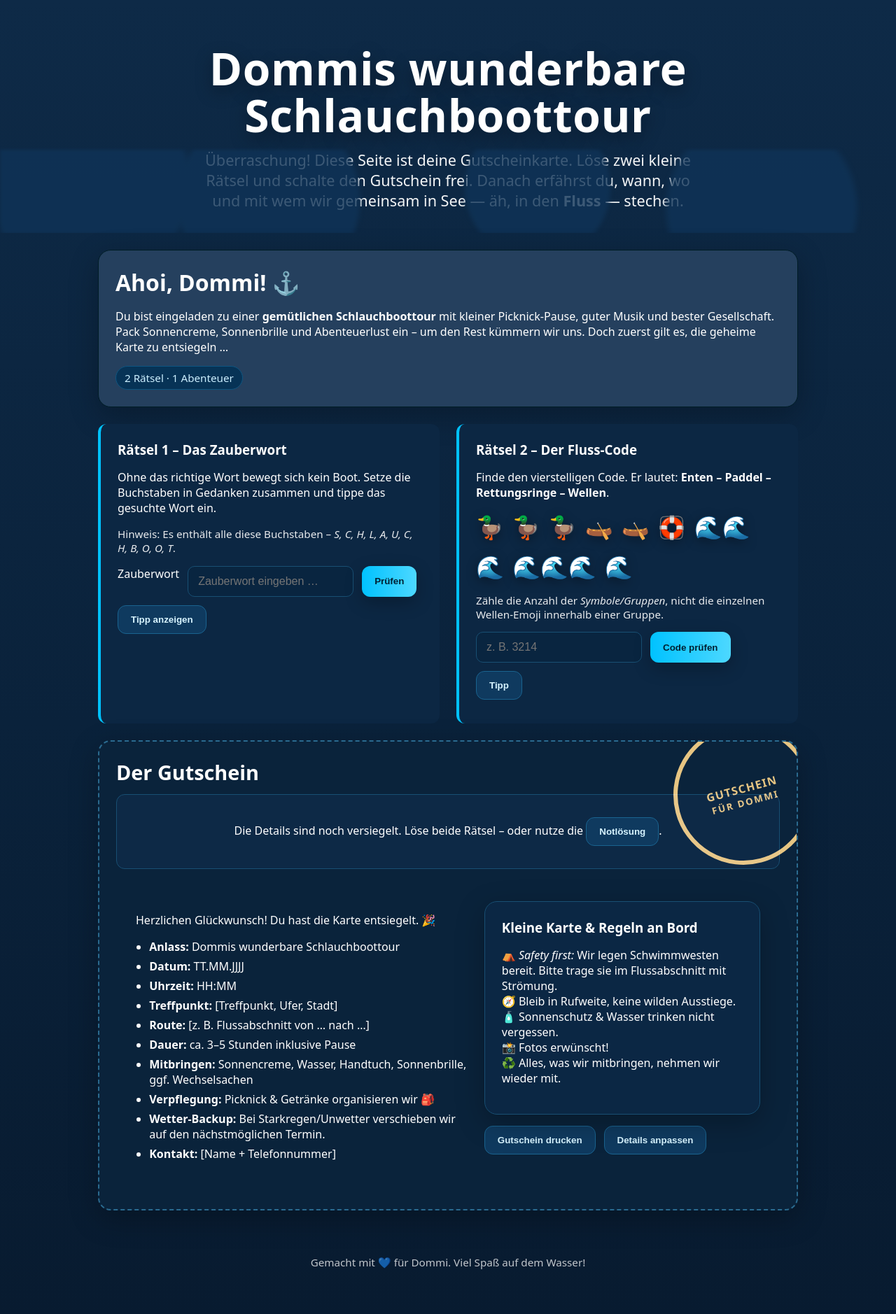
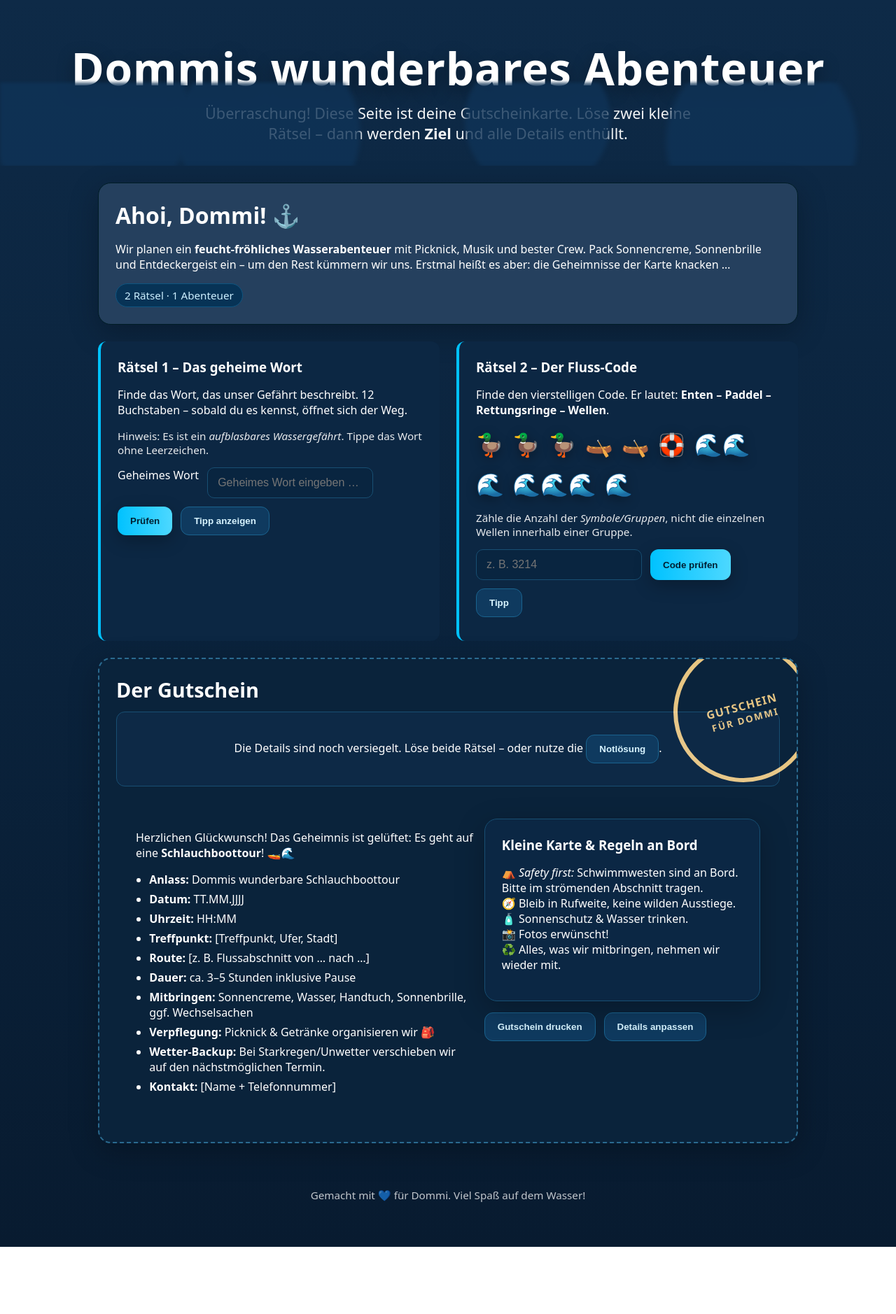
Before and after one commit to kokusbanane/kokusbanane.github.io, a plain HTML site: page domi.html in a window 1280 px wide. Shown: the whole page at 70% size. After the commit the page ends 1782 px from the top, so only its background shows below. Drawn offline with Linux system fonts and the light colour scheme.

Commit message:
Update domi.html

```diff
--- a/domi.html
+++ b/domi.html
@@ -3,73 +3,44 @@
 <head>
 <meta charset="utf-8" />
 <meta name="viewport" content="width=device-width, initial-scale=1" />
-<title>Dommis wunderbare Schlauchboottour</title>
-<meta name="description" content="Geschenkseite: Dommi bekommt eine Schlauchboottour! Mit zwei kleinen Rätseln zum Freischalten des Gutscheins." />
+<title>Dommis wunderbares Abenteuer</title>
+<meta name="description" content="Überraschungs-Geschenkseite mit zwei Rätseln. Löse sie, um das Ziel und den Gutschein freizuschalten." />
 <style>
   :root{
-    --bg:#0e2a47;
-    --fg:#ffffff;
-    --accent:#00c2ff;
-    --accent2:#ffd166;
-    --ok:#51d88a;
-    --warn:#ff6b6b;
-    --ink:#0b1b2b;
-    --card:#122f50;
+    --bg:#0e2a47; --fg:#ffffff; --accent:#00c2ff; --accent2:#ffd166; --ok:#51d88a; --warn:#ff6b6b;
+    --ink:#0b1b2b; --card:#122f50;
   }
   *{box-sizing:border-box}
   html,body{margin:0;padding:0;background:linear-gradient(180deg,#0e2a47 0%, #0a223b 55%, #081b30 100%);
     color:var(--fg); font-family: system-ui, -apple-system, Segoe UI, Roboto, Helvetica, Arial, sans-serif;}
   a{color:var(--accent)}
-  header{
-    position:relative; text-align:center; padding:64px 24px 32px;
-    overflow:hidden; isolation:isolate;
-  }
-  header h1{
-    font-size: clamp(2rem, 6vw, 4rem);
-    margin:0; line-height:1.05; letter-spacing:0.01em;
-    text-shadow: 0 8px 24px rgba(0,0,0,.35);
-  }
-  header p.lead{
-    margin:16px auto 0; max-width:720px; font-size:clamp(1.05rem,2.3vw,1.35rem); opacity:.95
-  }
-  .wave{
-    position:absolute; left:0; right:0; bottom:-1px; height:120px;
+  header{position:relative; text-align:center; padding:64px 24px 32px; overflow:hidden; isolation:isolate;}
+  header h1{font-size: clamp(2rem, 6vw, 4rem); margin:0; line-height:1.05; letter-spacing:0.01em;
+    text-shadow: 0 8px 24px rgba(0,0,0,.35);}
+  header p.lead{margin:16px auto 0; max-width:720px; font-size:clamp(1.05rem,2.3vw,1.35rem); opacity:.95}
+  .wave{position:absolute; left:0; right:0; bottom:-1px; height:120px;
     background:
       radial-gradient(circle at 10% 40%, #0f3357 0 12%, transparent 13%),
       radial-gradient(circle at 30% 60%, #0f3357 0 14%, transparent 15%),
       radial-gradient(circle at 60% 45%, #0f3357 0 13%, transparent 14%),
       radial-gradient(circle at 85% 70%, #0f3357 0 12%, transparent 13%);
-    opacity:.8; filter: blur(2px);
-  }
-
+    opacity:.8; filter: blur(2px);}
   main{padding:24px}
   .container{max-width:1000px;margin-inline:auto}
   .card{
     background:color-mix(in srgb, var(--card) 92%, #fff 8%);
     border:1px solid color-mix(in srgb, var(--accent) 15%, #000 85%);
-    border-radius:18px; padding:24px; box-shadow:0 12px 40px rgba(0,0,0,.25);
-    backdrop-filter: blur(4px);
+    border-radius:18px; padding:24px; box-shadow:0 12px 40px rgba(0,0,0,.25); backdrop-filter: blur(4px);
   }
-  .grid{
-    display:grid; gap:24px;
-    grid-template-columns: repeat(auto-fit, minmax(280px,1fr));
-  }
-
+  .grid{display:grid; gap:24px; grid-template-columns: repeat(auto-fit, minmax(280px,1fr));}
   h2{margin:0 0 12px; font-size:clamp(1.4rem,3vw,2rem)}
   h3{margin:0 0 8px}
-  .badge{
-    display:inline-block; padding:6px 12px; border-radius:999px; background:#073356; color:#ccefff; font-size:.95rem; border:1px solid #0e5581;
-  }
-
+  .badge{display:inline-block; padding:6px 12px; border-radius:999px; background:#073356; color:#ccefff; font-size:.95rem; border:1px solid #0e5581;}
   .gift-info li{margin:6px 0}
   ul{padding-left:1.2rem}
-
-  /* Rätsel */
   .puzzle{position:relative;border-left:4px solid var(--accent);padding:24px;background:#0c2743;border-radius:12px}
   .puzzle.solved{border-left-color:var(--ok); background:#0f304f}
-  .status{
-    margin-top:10px; font-weight:600
-  }
+  .status{margin-top:10px; font-weight:600}
   .status.ok{color:var(--ok)}
   .status.err{color:var(--warn)}
   .input-row{display:flex;gap:12px;flex-wrap:wrap}
@@ -82,56 +53,27 @@
     background:linear-gradient(90deg, var(--accent) 0%, #4dd8ff 100%); color:#002033;
     box-shadow:0 8px 24px rgba(0,0,0,.25);
   }
-  button.secondary{
-    background:#0f3a5f; color:#d7f4ff; border:1px solid #1a638f; box-shadow:none;
-  }
+  button.secondary{background:#0f3a5f; color:#d7f4ff; border:1px solid #1a638f; box-shadow:none;}
   button:disabled{opacity:.55; cursor:not-allowed}
-
-  .symbols{
-    font-size:2rem; line-height:1.4; display:flex; flex-wrap:wrap; gap:12px; margin:12px 0;
-  }
+  .symbols{font-size:2rem; line-height:1.4; display:flex; flex-wrap:wrap; gap:12px; margin:12px 0;}
   .symbols span{filter: drop-shadow(0 4px 8px rgba(0,0,0,.35))}
   .hint{font-size:.95rem; opacity:.9}
-
-  /* Gutschein */
-  #voucher{
-    margin-top:24px; position:relative; overflow:hidden;
-    border:2px dashed #2a6a8f; border-radius:18px; background:#0a233b;
-  }
-  #voucher .content{
-    padding:28px;
-    display:grid; gap:16px; grid-template-columns:1.1fr 0.9fr;
-  }
+  #voucher{margin-top:24px; position:relative; overflow:hidden; border:2px dashed #2a6a8f; border-radius:18px; background:#0a233b;}
+  #voucher .content{padding:28px; display:grid; gap:16px; grid-template-columns:1.1fr 0.9fr;}
   #voucher h2{font-size:1.8rem}
   .stamp{
-    position:absolute; right:-24px; top:-24px; rotate:-15deg;
-    width:200px; aspect-ratio:1/1; border-radius:50%;
-    border:6px solid #ffd166; color:#ffd166; display:grid; place-items:center;
-    font-weight:800; text-align:center; text-transform:uppercase; letter-spacing:.08em;
-    background:transparent; mix-blend-mode:screen; opacity:.9;
+    position:absolute; right:-24px; top:-24px; rotate:-15deg; width:200px; aspect-ratio:1/1; border-radius:50%;
+    border:6px solid #ffd166; color:#ffd166; display:grid; place-items:center; font-weight:800; text-align:center;
+    text-transform:uppercase; letter-spacing:.08em; background:transparent; mix-blend-mode:screen; opacity:.9;
   }
   .stamp small{display:block; font-weight:600; letter-spacing:.15em}
   .voucher-list li{margin:6px 0}
-  .reveal{
-    display:none; margin-top:18px;
-  }
+  .reveal{display:none; margin-top:18px;}
   .reveal.show{display:block}
-  .lock{
-    padding:16px; border-radius:12px; background:#0d2946; border:1px solid #184f73; margin-top:12px; text-align:center
-  }
-
-  /* Canvas Konfetti */
+  .lock{padding:16px; border-radius:12px; background:#0d2946; border:1px solid #184f73; margin-top:12px; text-align:center}
   #confetti{position:fixed; inset:0; pointer-events:none; z-index:999}
-
-  footer{
-    text-align:center; opacity:.75; font-size:.95rem; padding:40px 16px 64px;
-  }
-
-  @media (max-width:780px){
-    #voucher .content{grid-template-columns:1fr}
-    .stamp{width:160px}
-  }
-
+  footer{text-align:center; opacity:.75; font-size:.95rem; padding:40px 16px 64px;}
+  @media (max-width:780px){#voucher .content{grid-template-columns:1fr} .stamp{width:160px}}
   @media print{
     body{background:white;color:black}
     header, .lock, .controls, #confetti{display:none !important}
@@ -145,9 +87,8 @@
 <canvas id="confetti"></canvas>
 
 <header>
-  <h1>Dommis wunderbare Schlauchboottour</h1>
-  <p class="lead">Überraschung! Diese Seite ist deine Gutscheinkarte. Löse zwei kleine Rätsel und schalte den Gutschein frei.
-    Danach erfährst du, wann, wo und mit wem wir gemeinsam in See — äh, in den <strong>Fluss</strong> — stechen.</p>
+  <h1>Dommis wunderbares Abenteuer</h1>
+  <p class="lead">Überraschung! Diese Seite ist deine Gutscheinkarte. Löse zwei kleine Rätsel – dann werden <strong>Ziel</strong> und alle Details enthüllt.</p>
   <div class="wave" aria-hidden="true"></div>
 </header>
 
@@ -155,22 +96,19 @@
   <div class="container">
     <section class="card" aria-labelledby="intro-title">
       <h2 id="intro-title">Ahoi, Dommi! ⚓️</h2>
-      <p>Du bist eingeladen zu einer <strong>gemütlichen Schlauchboottour</strong> mit kleiner Picknick-Pause, guter Musik
-         und bester Gesellschaft. Pack Sonnencreme, Sonnenbrille und Abenteuerlust ein – um den Rest kümmern wir uns.
-         Doch zuerst gilt es, die geheime Karte zu entsiegeln …</p>
+      <p>Wir planen ein <strong>feucht-fröhliches Wasserabenteuer</strong> mit Picknick, Musik und bester Crew. Pack Sonnencreme, Sonnenbrille und Entdeckergeist ein – um den Rest kümmern wir uns. Erstmal heißt es aber: die Geheimnisse der Karte knacken …</p>
       <span class="badge">2 Rätsel · 1 Abenteuer</span>
     </section>
 
     <section class="grid" style="margin-top:24px">
       <!-- Puzzle 1 -->
       <article class="puzzle" id="puzzle1" aria-labelledby="p1-title">
-        <h3 id="p1-title">Rätsel 1 – Das Zauberwort</h3>
-        <p>Ohne das richtige Wort bewegt sich kein Boot. Setze die Buchstaben in Gedanken zusammen
-           und tippe das gesuchte Wort ein.</p>
-        <p class="hint">Hinweis: Es enthält alle diese Buchstaben – <em>S, C, H, L, A, U, C, H, B, O, O, T</em>.</p>
+        <h3 id="p1-title">Rätsel 1 – Das geheime Wort</h3>
+        <p>Finde das Wort, das unser Gefährt beschreibt. 12 Buchstaben – sobald du es kennst, öffnet sich der Weg.</p>
+        <p class="hint">Hinweis: Es ist ein <em>aufblasbares Wassergefährt</em>. Tippe das Wort ohne Leerzeichen.</p>
         <div class="input-row">
-          <label for="word" class="sr-only">Zauberwort</label>
-          <input id="word" type="text" autocomplete="off" placeholder="Zauberwort eingeben …" />
+          <label for="word" class="sr-only">Geheimes Wort</label>
+          <input id="word" type="text" autocomplete="off" placeholder="Geheimes Wort eingeben …" />
           <button id="check1">Prüfen</button>
           <button id="hint1" class="secondary" type="button">Tipp anzeigen</button>
         </div>
@@ -182,25 +120,15 @@
         <h3 id="p2-title">Rätsel 2 – Der Fluss-Code</h3>
         <p>Finde den vierstelligen Code. Er lautet: <strong>Enten – Paddel – Rettungsringe – Wellen</strong>.</p>
         <div class="symbols" aria-hidden="true" id="symbolField">
-          <!-- Enten -->
-          <span class="duck">🦆</span>
-          <span class="duck">🦆</span>
-          <span class="duck">🦆</span>
-
-          <!-- Paddel (Canoe emoji als Paddel-Ersatz) -->
-          <span class="paddle">🛶</span>
-          <span class="paddle">🛶</span>
-
-          <!-- Rettungsringe -->
+          <span class="duck">🦆</span><span class="duck">🦆</span><span class="duck">🦆</span>
+          <span class="paddle">🛶</span><span class="paddle">🛶</span>
           <span class="ring">🛟</span>
-
-          <!-- Wellen-Gruppen -->
           <span class="waveSymbol">🌊🌊</span>
           <span class="waveSymbol">🌊</span>
           <span class="waveSymbol">🌊🌊🌊</span>
           <span class="waveSymbol">🌊</span>
         </div>
-        <p class="hint">Zähle die Anzahl der <em>Symbole/Gruppen</em>, nicht die einzelnen Wellen-Emoji innerhalb einer Gruppe.</p>
+        <p class="hint">Zähle die Anzahl der <em>Symbole/Gruppen</em>, nicht die einzelnen Wellen innerhalb einer Gruppe.</p>
         <div class="input-row">
           <input id="code" type="text" inputmode="numeric" maxlength="4" placeholder="z. B. 3214" />
           <button id="check2">Code prüfen</button>
@@ -223,7 +151,7 @@
 
       <div class="content reveal" id="voucherContent" aria-hidden="true">
         <div>
-          <p>Herzlichen Glückwunsch! Du hast die Karte entsiegelt. 🎉</p>
+          <p>Herzlichen Glückwunsch! Das Geheimnis ist gelüftet: Es geht auf eine <strong>Schlauchboottour</strong>! 🚤🌊</p>
           <ul class="voucher-list gift-info">
             <li><strong>Anlass:</strong> Dommis wunderbare Schlauchboottour</li>
             <li><strong>Datum:</strong> <span id="v_datum">TT.MM.JJJJ</span></li>
@@ -240,9 +168,9 @@
         <div>
           <div class="card" style="background:#0b2744;border-color:#184f73">
             <h3 style="margin-top:0">Kleine Karte & Regeln an Bord</h3>
-            <p>⛺️ <em>Safety first:</em> Wir legen Schwimmwesten bereit. Bitte trage sie im Flussabschnitt mit Strömung.<br>
+            <p>⛺️ <em>Safety first:</em> Schwimmwesten sind an Bord. Bitte im strömenden Abschnitt tragen.<br>
                🧭 Bleib in Rufweite, keine wilden Ausstiege. <br>
-               🧴 Sonnenschutz & Wasser trinken nicht vergessen. <br>
+               🧴 Sonnenschutz & Wasser trinken. <br>
                📸 Fotos erwünscht!<br>
                ♻️ Alles, was wir mitbringen, nehmen wir wieder mit.</p>
           </div>
@@ -254,7 +182,7 @@
       </div>
     </section>
 
-    <!-- Bearbeitungsdialog (einfach, ohne Modal) -->
+    <!-- Bearbeitungsdialog -->
     <section id="editor" class="card" style="display:none; margin-top:24px" aria-labelledby="edit-title">
       <h3 id="edit-title">Details bearbeiten</h3>
       <div class="grid">
@@ -289,7 +217,6 @@
 
   let solved1 = false;
   let solved2 = false;
-
   const $ = sel => document.querySelector(sel);
 
   // Puzzle 1
@@ -299,18 +226,19 @@
     if(val === EXPECTED_WORD){
       solved1 = true;
       $("#puzzle1").classList.add("solved");
-      status.textContent = "Yes! Das Zauberwort ist richtig. 🚤";
+      status.textContent = "Yes! Das geheime Wort passt. 🚤";
       status.className = "status ok";
       celebrate();
       unlockIfReady();
     }else{
-      status.textContent = "Hmm, das passt noch nicht. Versuch’s mit dem langen Wassergefährt…";
+      status.textContent = "Knapp vorbei. Denk an ein aufblasbares Gefährt für Flüsse.";
       status.className = "status err";
     }
   });
   $("#hint1").addEventListener("click", ()=>{
     const status = $("#status1");
-    status.innerHTML = "Tipp: Es ist genau das, worin wir sitzen werden – ein <strong>Schlauchboot</strong>.";
+    // durcheinander gewürfelt, ohne das Wort auszuschreiben
+    status.innerHTML = "Tipp: 12 Buchstaben. Ungeordnet sind sie hier: <strong>C, O, H, A, B, L, O, C, H, T, U, S</strong>.";
     status.className = "status";
   });
 
@@ -364,7 +292,6 @@
   $("#cancelBtn")?.addEventListener("click", ()=> { $("#editor").style.display="none"; });
 
   $("#saveBtn")?.addEventListener("click", ()=>{
-    // aus Editor ins Voucher übernehmen + localStorage
     const fields = ["datum","uhr","ort","route","dauer","mitbringen","snacks","backup","kontakt"];
     fields.forEach(k=>{
       const src = $("#e_"+k).value || $("#v_"+k).textContent;
@@ -392,53 +319,29 @@
     });
   })();
 
-  function scrollToSection(sel){
-    const el = $(sel);
-    if(!el) return;
-    el.scrollIntoView({behavior:"smooth", block:"start"});
-  }
-
-  // Einfacher Konfetti-Effekt
+  // Konfetti
   const canvas = $("#confetti");
   const ctx = canvas.getContext("2d");
   let confetti = [];
-  function resize(){
-    canvas.width = innerWidth; canvas.height = innerHeight;
-  }
+  function resize(){ canvas.width = innerWidth; canvas.height = innerHeight; }
   window.addEventListener("resize", resize); resize();
 
   function makePiece(){
     return {
-      x: Math.random()*canvas.width,
-      y: -20,
-      r: 6 + Math.random()*8,
-      vx: -2 + Math.random()*4,
-      vy: 2 + Math.random()*3,
-      rot: Math.random()*Math.PI,
-      vr: -0.2 + Math.random()*0.4,
-      ttl: 120 + Math.random()*120,
-      hue: Math.floor(180 + Math.random()*160)
+      x: Math.random()*canvas.width, y: -20, r: 6 + Math.random()*8,
+      vx: -2 + Math.random()*4, vy: 2 + Math.random()*3,
+      rot: Math.random()*Math.PI, vr: -0.2 + Math.random()*0.4,
+      ttl: 120 + Math.random()*120, hue: Math.floor(180 + Math.random()*160)
     }
   }
-
-  function celebrate(count=180){
-    for(let i=0;i<count;i++) confetti.push(makePiece());
-  }
-
+  function celebrate(count=180){ for(let i=0;i<count;i++) confetti.push(makePiece()); }
   function tick(){
     ctx.clearRect(0,0,canvas.width,canvas.height);
     confetti = confetti.filter(p=>p.ttl>0);
     confetti.forEach(p=>{
-      p.ttl--;
-      p.x += p.vx;
-      p.y += p.vy;
-      p.rot += p.vr;
-      ctx.save();
-      ctx.translate(p.x,p.y);
-      ctx.rotate(p.rot);
-      ctx.fillStyle = `hsl(${p.hue} 80% 60%)`;
-      ctx.fillRect(-p.r/2,-p.r/2,p.r,p.r);
-      ctx.restore();
+      p.ttl--; p.x += p.vx; p.y += p.vy; p.rot += p.vr;
+      ctx.save(); ctx.translate(p.x,p.y); ctx.rotate(p.rot);
+      ctx.fillStyle = `hsl(${p.hue} 80% 60%)`; ctx.fillRect(-p.r/2,-p.r/2,p.r,p.r); ctx.restore();
     });
     requestAnimationFrame(tick);
   }
```
